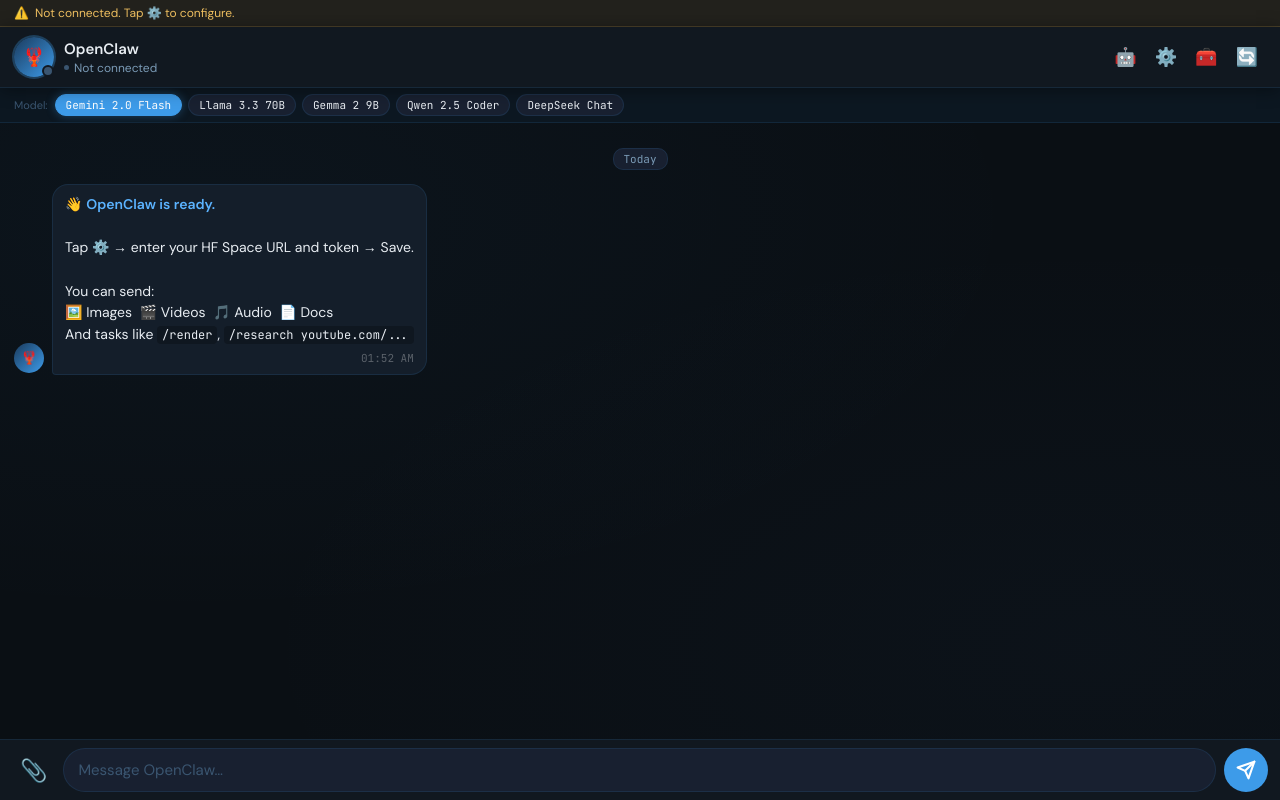
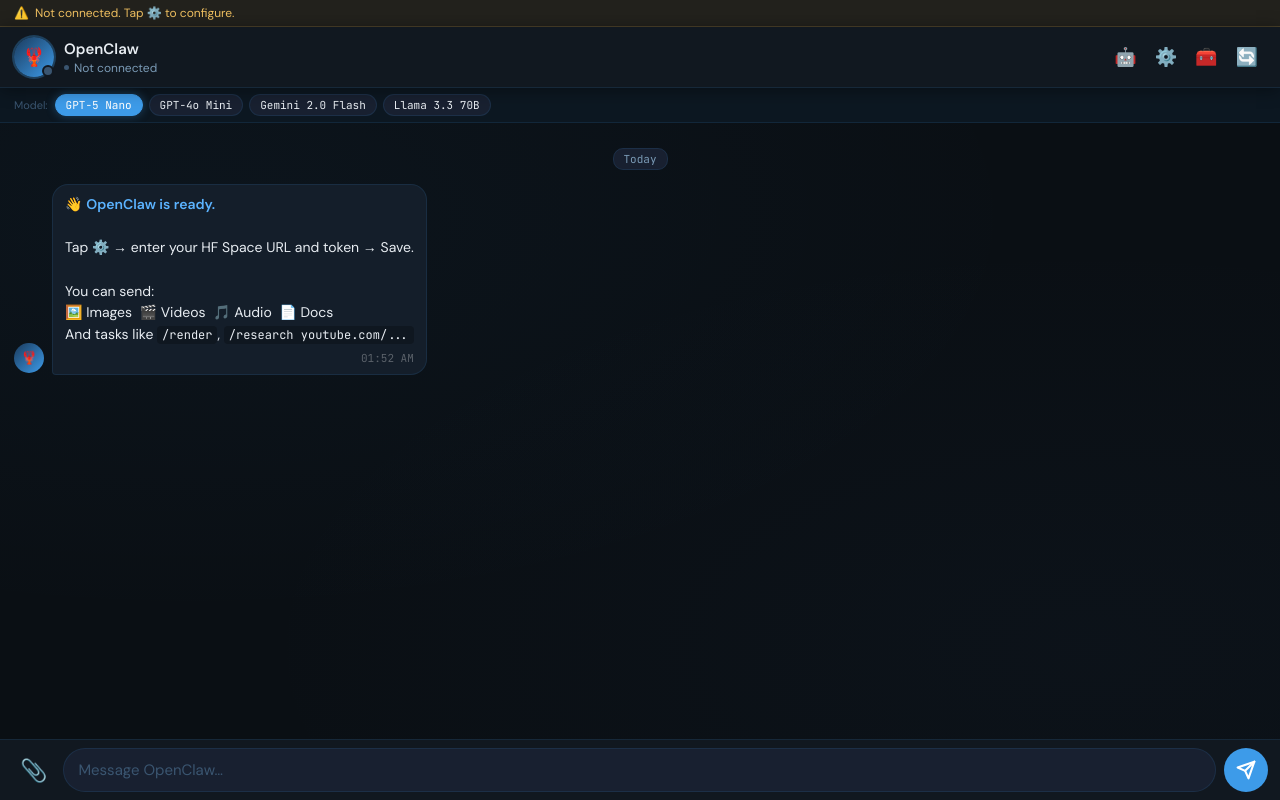
Before and after one commit to Airpyk-98/Openclaw-frontend, a plain HTML site: page index.html in a window 1280 px wide. Drawn offline with nearby package versions, Linux system fonts and the light colour scheme.

Commit message:
Add new models and update default model in index.html

```diff
--- a/index.html
+++ b/index.html
@@ -410,19 +410,19 @@
 <script>
 // ── MODELS ──
 const MODELS=[
-  {id:'google/gemini-2.0-flash', label:'Gemini 2.0 Flash', desc:'Google · Primary Model', icon:'✨',cls:'gg'},
-  {id:'openrouter/meta-llama/llama-3.3-70b-instruct:free',label:'Llama 3.3 70B',desc:'Meta · Heavy tasks & fallback', icon:'🦙',cls:'ll'},
-  {id:'openrouter/google/gemma-2-9b-it:free', label:'Gemma 2 9B', desc:'Google · Coding & reasoning',              icon:'♊',cls:'gg'},
-  {id:'openrouter/qwen/qwen-2.5-coder-32b-instruct:free', label:'Qwen 2.5 Coder', desc:'Alibaba · Heavy code tasks', icon:'🧠',cls:'qw'},
-  {id:'openrouter/deepseek/deepseek-chat:free',label:'DeepSeek Chat',desc:'DeepSeek · Research & writing',           icon:'🔬',cls:'ds'}
+  {id:'openai/gpt-5-nano', label:'GPT-5 Nano', desc:'OpenAI · Ultra Cheap & Reliable', icon:'⚡', cls:'qw'},
+  {id:'openai/gpt-4o-mini', label:'GPT-4o Mini', desc:'OpenAI · Fast Fallback', icon:'🧠', cls:'ds'},
+  {id:'google/gemini-2.0-flash', label:'Gemini 2.0 Flash', desc:'Google · High Quota Required', icon:'✨', cls:'gg'},
+  {id:'openrouter/meta-llama/llama-3.3-70b-instruct:free', label:'Llama 3.3 70B', desc:'Meta · Fallback', icon:'🦙', cls:'ll'}
 ];
+
 // ── STATE ──
 const S={
   hf:  localStorage.getItem('oc_hf')||'',
-  tok: localStorage.getItem('oc_tok')||'Airpyk98',
+  tok: localStorage.getItem('oc_tok')||'Airpyk98', // Default token matches backend
   sbu: localStorage.getItem('oc_sbu')||'',
   sbk: localStorage.getItem('oc_sbk')||'',
-  mdl: localStorage.getItem('oc_mdl')||MODELS[0].id,
+  mdl: localStorage.getItem('oc_mdl')||'openai/gpt-5-nano', // Set Nano as default
   online:false, busy:false,
   hist:[], sb:null,
   knownFiles: new Set()
```
